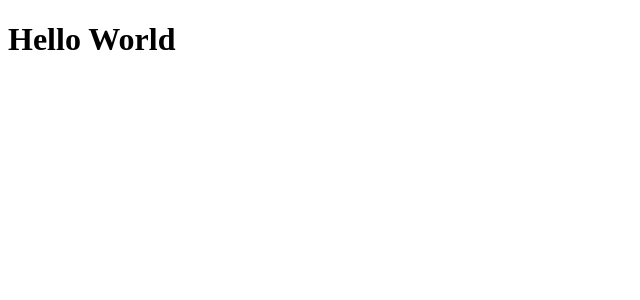
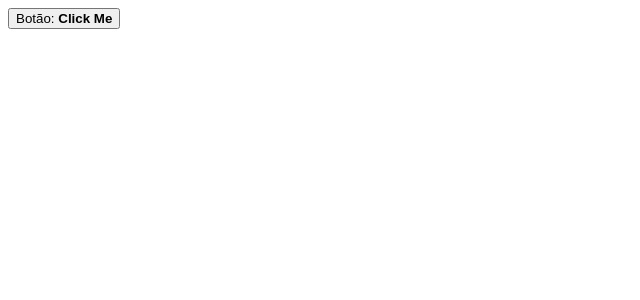
Before and after one commit to GabrielEidler/move-it-template, a React (Create React App) app: page / in a window 1280 px wide. Shown: the top 300 px of the page, without its empty margins (0-640 px from the left). Built offline with nearby package versions, Linux system fonts and the light colour scheme.

Commit message:
added a components folder, used export function

```diff
--- a/src/App.tsx
+++ b/src/App.tsx
@@ -1,9 +1,11 @@
 import React from 'react';
-
+import {Button} from './components/Buttons'
 
 function App() {
   return (
-    <h1>Hello World</h1>
+    <>
+      <Button />
+    </>
   );
 }
 
--- /dev/null
+++ b/src/components/Buttons.tsx
@@ -0,0 +1,5 @@
+export function Button() {
+    return(
+        <button type="button" >Botão: <strong>Click Me</strong></button>
+    )
+}
```
